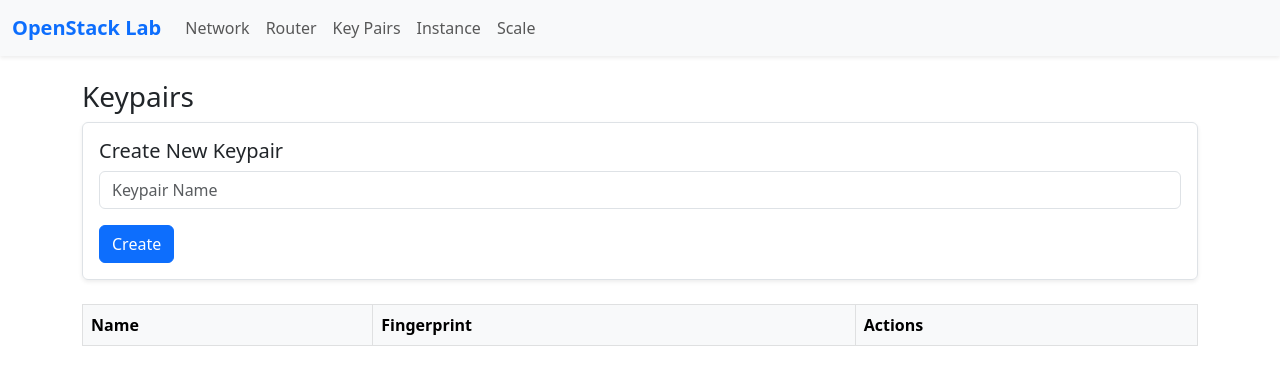
After one commit to Quoocode/web-manage-openstack, a Flask app: page /keypair in a window 1280 px wide. The commit adds this page. Shown: the top 385 px of the page. Run offline with Flask 3, Linux system fonts and the light colour scheme; lists and menus that the app fills with data are empty.

Commit message:
completed!!

```diff
--- a/openstack-flask-app/app.py
+++ b/openstack-flask-app/app.py
@@ -1,6 +1,9 @@
 from flask import Flask, render_template, request, redirect, url_for, flash
 import asyncio
 import openstack_client as osc
+from flask import send_file
+from flask import session
+import os
 
 app = Flask(__name__)
 app.secret_key = "supersecret"
@@ -130,27 +133,121 @@
 @app.route('/scale', methods=['GET', 'POST'])
 async def scale():
     if request.method == 'POST':
-        base_name = request.form['base_name']
-        image = request.form['image']
-        flavor = request.form['flavor']
-        network_id = request.form['network_id']
-        key_name = request.form['key_name']
-        count = int(request.form['count'])
-        await asyncio.to_thread(
-            osc.scale_instances,
-            base_name, image, flavor, network_id, key_name, count
-        )
-        flash("⚙️ Scaling complete!", "success")
+        action = request.form.get('action')  # phân biệt scale_up / scale_down
+
+        if action == 'scale_up':
+            base_name = request.form['base_name'].strip()
+            image = request.form['image'].strip()
+            flavor = request.form['flavor'].strip()
+            network_id = request.form['network_id'].strip()
+            key_name = request.form['key_name'].strip()
+            count = int(request.form['target_count'])
+
+            try:
+                await asyncio.to_thread(
+                    osc.scale_instances,
+                    base_name, image, flavor, network_id, key_name, count
+                )
+                flash(f"✅ Scaled UP {base_name} to {count} instance(s) successfully!", "success")
+            except Exception as e:
+                flash(f"⚠️ Failed to scale up: {str(e)}", "danger")
+
+        elif action == 'scale_down':
+            base_name = request.form['base_name'].strip()
+            delete_count = int(request.form['delete_count'])
+
+            try:
+                await asyncio.to_thread(
+                    osc.delete_instances,  # function bạn sẽ thêm trong openstack_client.py
+                    base_name, delete_count
+                )
+                flash(f"🗑️ Deleted {delete_count} instance(s) for prefix {base_name}.", "warning")
+            except Exception as e:
+                flash(f"⚠️ Failed to scale down: {str(e)}", "danger")
+
         return redirect(url_for('instances'))
 
-    images, flavors, networks, keypairs = await asyncio.gather(
-        asyncio.to_thread(osc.list_images),
-        asyncio.to_thread(osc.list_flavors),
-        asyncio.to_thread(osc.list_networks),
-        asyncio.to_thread(osc.list_keypairs)
+    # Nếu GET, hiển thị form và load danh sách thông tin
+    images = await asyncio.to_thread(osc.list_images)
+    flavors = await asyncio.to_thread(osc.list_flavors)
+    networks = await asyncio.to_thread(osc.list_networks)
+    keypairs = await asyncio.to_thread(osc.list_keypairs)
+
+    return render_template(
+        'scale.html',
+        images=images,
+        flavors=flavors,
+        networks=networks,
+        keypairs=keypairs
     )
-    return render_template('scale.html', images=images, flavors=flavors, networks=networks, keypairs=keypairs)
+# ======================
+# KEYPAIR MANAGEMENT (ASYNC)
+# ======================
 
+@app.route('/keypair', methods=['GET'])
+async def keypair():
+    """Display all keypairs"""
+    keypairs = await asyncio.to_thread(osc.list_keypairs)
+    return render_template('keypair.html', keypairs=keypairs)
+
+@app.route('/create-keypair', methods=['POST'])
+async def create_keypair():
+    key_name = request.form['key_name'].strip()
+
+    try:
+        keypair = await asyncio.to_thread(osc.create_keypair, key_name)
+
+        # Write private key to temporary file
+        file_path = f"/tmp/{key_name}.pem"
+        with open(file_path, "w") as f:
+            f.write(keypair.private_key)
+        os.chmod(file_path, 0o600)
+
+        # Save filename in session for download
+        session['download_key_file'] = file_path
+        session['download_key_name'] = key_name
+
+        flash(f"✅ Keypair '{key_name}' created successfully! Click the download button below.", "success")
+        return redirect(url_for('keypair'))
+
+    except Exception as e:
+        flash(f"⚠️ Failed to create keypair: {str(e)}", "danger")
+        return redirect(url_for('keypair'))
+
+@app.route('/download-keypair')
+async def download_keypair():
+    file_path = session.get('download_key_file')
+    key_name = session.get('download_key_name')
+
+    # If the file no longer exists, clear session + notify user
+    if not file_path or not os.path.exists(file_path):
+        session.pop('download_key_file', None)
+        session.pop('download_key_name', None)
+        flash("⚠️ Keypair file not found or already deleted.", "warning")
+        return redirect(url_for('keypair'))
+
+    # Send file and clean up
+    response = await asyncio.to_thread(send_file, file_path, as_attachment=True)
+    os.remove(file_path)
+    session.pop('download_key_file', None)
+    session.pop('download_key_name', None)
+    return response
+
+@app.route('/delete-keypair/<name>', methods=['POST'])
+async def delete_keypair(name):
+    try:
+        await asyncio.to_thread(osc.delete_keypair, name)
+        flash(f"🗑️ Keypair '{name}' deleted successfully!", "success")
+
+        # ✅ Remove download info if this keypair was the one downloaded
+        if session.get('download_key_name') == name:
+            session.pop('download_key_file', None)
+            session.pop('download_key_name', None)
+
+    except Exception as e:
+        flash(f"⚠️ Failed to delete keypair: {str(e)}", "danger")
+
+    return redirect(url_for('keypair'))
 
 
 
--- a/openstack-flask-app/templates/base.html
+++ b/openstack-flask-app/templates/base.html
@@ -19,9 +19,9 @@
 
         <li class="nav-item"><a class="nav-link" href="/networks">Network</a></li>
         <li class="nav-item"><a class="nav-link" href="/routers">Router</a></li>
+        <li class="nav-item"><a class="nav-link" href="{{ url_for('keypair') }}">Key Pairs</a></li>
         <li class="nav-item"><a class="nav-link" href="/instances">Instance</a></li>
         <li class="nav-item"><a class="nav-link" href="/scale">Scale</a></li>
-
       </ul>
     </div>
   </div>
--- /dev/null
+++ b/openstack-flask-app/templates/keypair.html
@@ -0,0 +1,44 @@
+{% extends "base.html" %}
+{% block content %}
+<h3>Keypairs</h3>
+
+<form method="post" action="/create-keypair" class="border p-3 rounded shadow-sm mb-4">
+  <h5>Create New Keypair</h5>
+  <input name="key_name" placeholder="Keypair Name" class="form-control mb-3" required>
+  <button class="btn btn-primary">Create</button>
+</form>
+
+{% if session.get('download_key_file') %}
+  <div class="alert alert-info mt-3">
+    <a href="{{ url_for('download_keypair') }}" class="btn btn-success">
+      ⬇️ Download {{ session.get('download_key_name') }}.pem
+    </a>
+  </div>
+{% endif %}
+
+
+<table class="table table-bordered table-striped">
+  <thead class="table-light">
+    <tr>
+      <th>Name</th>
+      <th>Fingerprint</th>
+      <th>Actions</th>
+    </tr>
+  </thead>
+  <tbody>
+    {% for key in keypairs %}
+    <tr>
+      <td>{{ key.name }}</td>
+      <td>{{ key.fingerprint }}</td>
+      <td>
+        <form method="post" action="/delete-keypair/{{ key.name }}" style="display:inline;">
+          <button class="btn btn-danger btn-sm" onclick="return confirm('Delete this keypair?')">
+            Delete
+          </button>
+        </form>
+      </td>
+    </tr>
+    {% endfor %}
+  </tbody>
+</table>
+{% endblock %}
```
Also changed, not shown: openstack-flask-app/openstack_client.py (+74 -6 lines), openstack-flask-app/templates/scale.html (+23 -5 lines).
